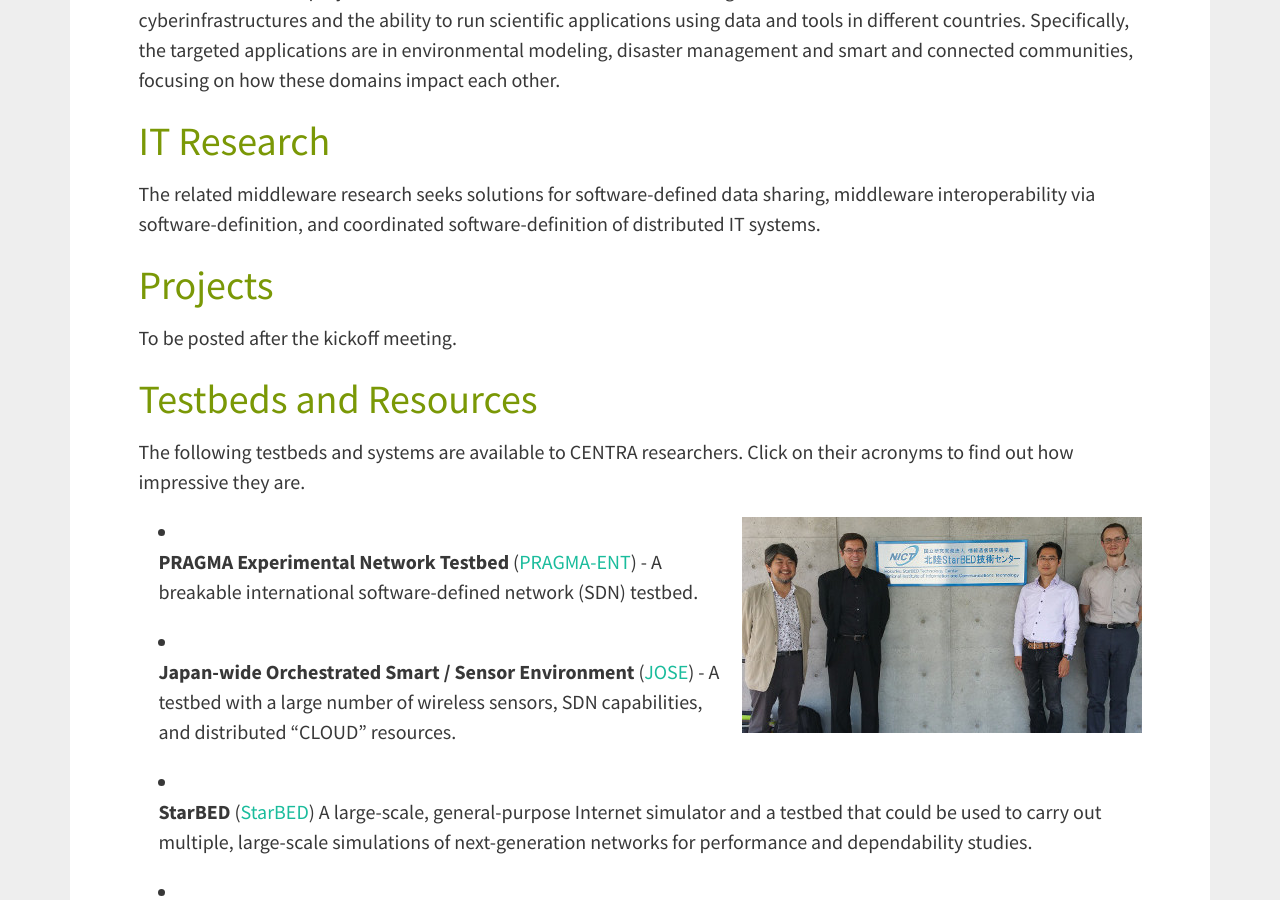
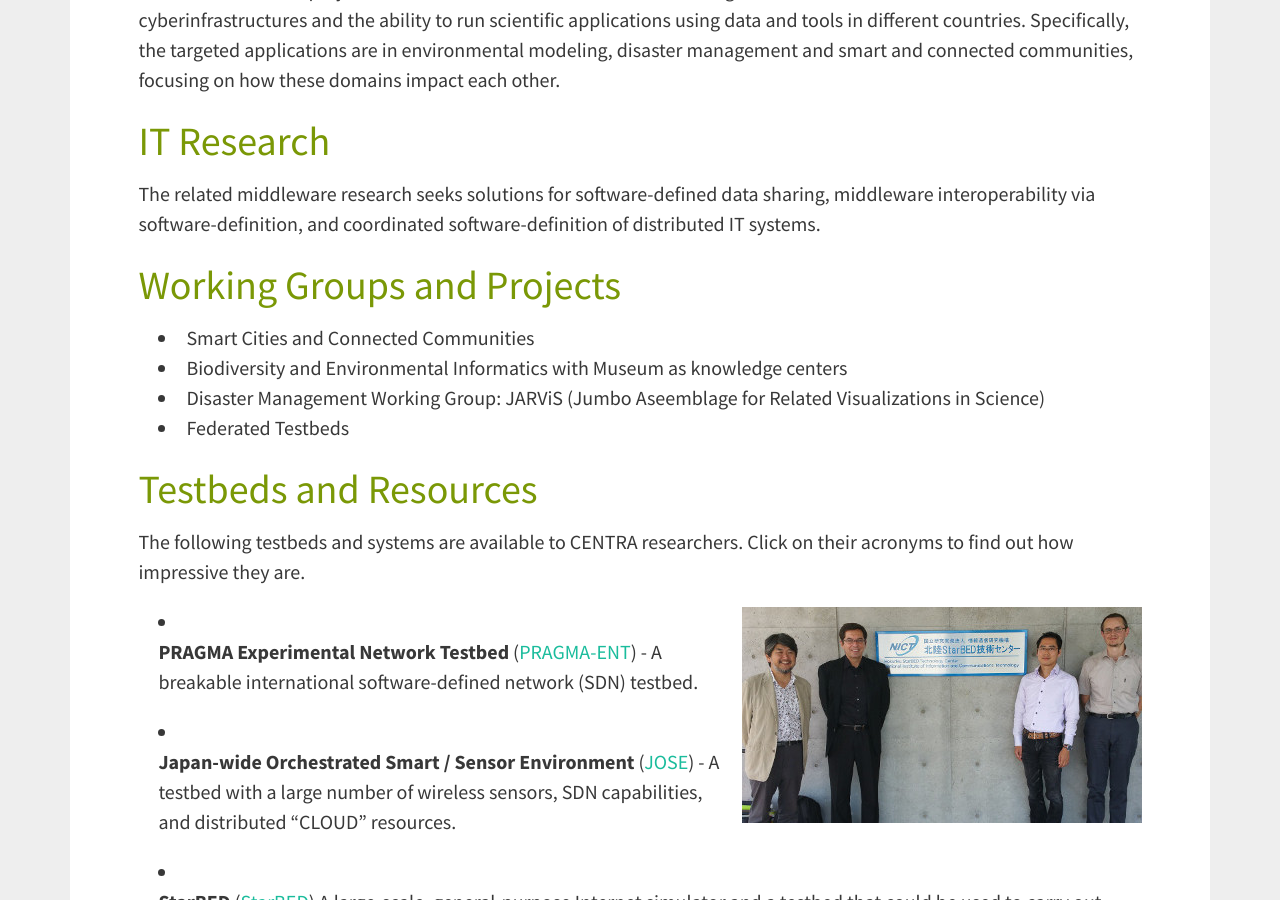
Before and after one commit to hmchou56/centra8, a Jekyll site: the page built from research.md, in a window 1280 px wide and 900 px high, scrolled down 466 px. Built offline with Jekyll 4.4.1, drawn with Linux system fonts in a browser that asks for light colours; nearby versions of some CDN libraries.

Commit message:
Edited projects

```diff
--- a/research.md
+++ b/research.md
@@ -14,9 +14,13 @@ The activities of this project aim to advance the scientific understanding of di
 
 The related middleware research seeks solutions for software-defined data sharing, middleware interoperability via software-definition, and coordinated software-definition of distributed IT systems.
 
-# Projects
+# Working Groups and Projects
 
-To be posted after the kickoff meeting.
+* Smart Cities and Connected Communities
+* Biodiversity and Environmental Informatics with Museum as knowledge centers
+* Disaster Management Working Group: JARViS (Jumbo Aseemblage for Related Visualizations in Science)
+* Federated Testbeds
+<br />
 
 # Testbeds and Resources
 
```
